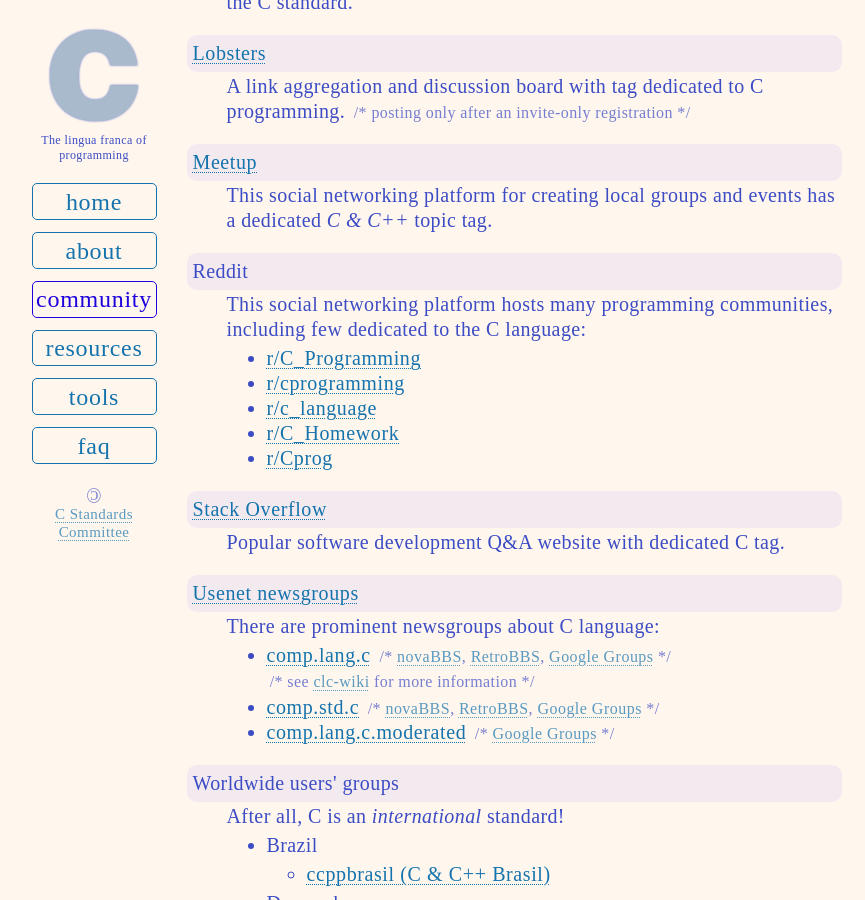
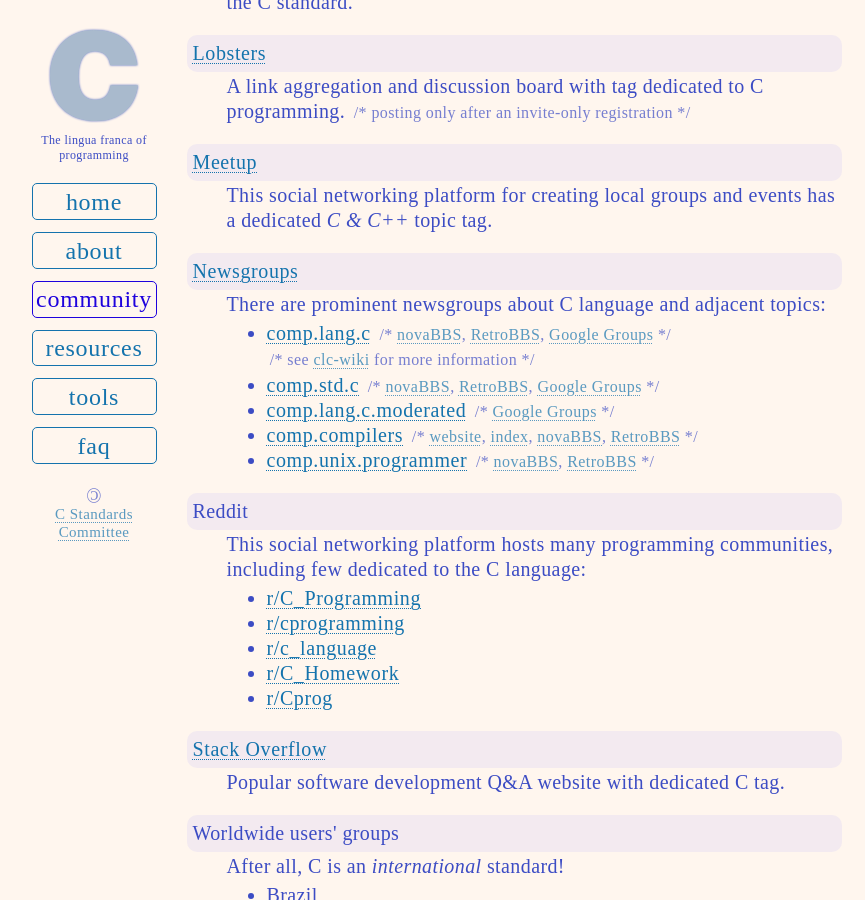
Before and after one commit to c-lang-org/c-www-homepage, a Jekyll site: the page built from _pages/community.html, in a window 1280 px wide and 900 px high, scrolled down 1031 px. Shown: the whole window, without its empty margins (201-1066 px from the left). Built offline with Jekyll 4.4.1, drawn with Linux system fonts in a browser that asks for light colours.

Commit message:
Update list of newsgroups

```diff
--- a/_pages/community.html
+++ b/_pages/community.html
@@ -78,27 +78,9 @@ permalink: /community
     has a dedicated <i>C &amp; C++</i> topic tag.
   </dd>
 
-  <dt>Reddit</dt>
+  <dt><a href="https://en.wikipedia.org/wiki/Usenet_newsgroup">Newsgroups</a></dt>
   <dd>
-    This social networking platform hosts many programming communities,
-    including few dedicated to the C language:
-    <ul>
-      <li><a href="https://www.reddit.com/r/C_Programming">r/C_Programming</a></li>
-      <li><a href="https://www.reddit.com/r/cprogramming/">r/cprogramming</a></li>
-      <li><a href="https://www.reddit.com/r/c_language/">r/c_language</a></li>
-      <li><a href="https://www.reddit.com/r/C_Homework">r/C_Homework</a></li>
-      <li><a href="https://www.reddit.com/r/Cprog">r/Cprog</a></li>
-    </ul>
-  </dd>
-
-  <dt><a href="https://stackoverflow.com/questions/tagged/c">Stack Overflow</a></dt>
-  <dd>
-    Popular software development Q&amp;A website with dedicated C tag.
-  </dd>
-
-  <dt><a href="https://en.wikipedia.org/wiki/Usenet_newsgroup">Usenet newsgroups</a></dt>
-  <dd>
-    There are prominent newsgroups about C language:
+    There are prominent newsgroups about C language and adjacent topics:
     <ul>
       <li><a href="news:comp.lang.c">comp.lang.c</a>
         <x-cmt>
@@ -120,7 +102,39 @@ permalink: /community
           <a href="https://groups.google.com/g/comp.lang.c.moderated">Google Groups</a>
         </x-cmt>
       </li>
+      <li><a href="news:comp.compilers">comp.compilers</a>
+        <x-cmt>
+          <a href="https://compilers.iecc.com/">website</a>,
+          <a href="https://compilers.iecc.com/comparch/index/top">index</a>,
+          <a href="https://www.novabbs.com/devel/thread.php?group=comp.compilers">novaBBS</a>,
+          <a href="https://www.rocksolidbbs.com/devel/thread.php?group=comp.compilers">RetroBBS</a>
+        </x-cmt>
+      </li>
+      <li><a href="news:comp.unix.programmer">comp.unix.programmer</a>
+        <x-cmt>
+          <a href="https://www.novabbs.com/devel/thread.php?group=comp.unix.programmer">novaBBS</a>,
+          <a href="https://www.rocksolidbbs.com/devel/thread.php?group=comp.unix.programmer">RetroBBS</a>
+        </x-cmt>
+      </li>
     </ul>
+  </dd>
+
+  <dt>Reddit</dt>
+  <dd>
+    This social networking platform hosts many programming communities,
+    including few dedicated to the C language:
+    <ul>
+      <li><a href="https://www.reddit.com/r/C_Programming">r/C_Programming</a></li>
+      <li><a href="https://www.reddit.com/r/cprogramming/">r/cprogramming</a></li>
+      <li><a href="https://www.reddit.com/r/c_language/">r/c_language</a></li>
+      <li><a href="https://www.reddit.com/r/C_Homework">r/C_Homework</a></li>
+      <li><a href="https://www.reddit.com/r/Cprog">r/Cprog</a></li>
+    </ul>
+  </dd>
+
+  <dt><a href="https://stackoverflow.com/questions/tagged/c">Stack Overflow</a></dt>
+  <dd>
+    Popular software development Q&amp;A website with dedicated C tag.
   </dd>
 
   <dt>Worldwide users' groups</dt>
```
